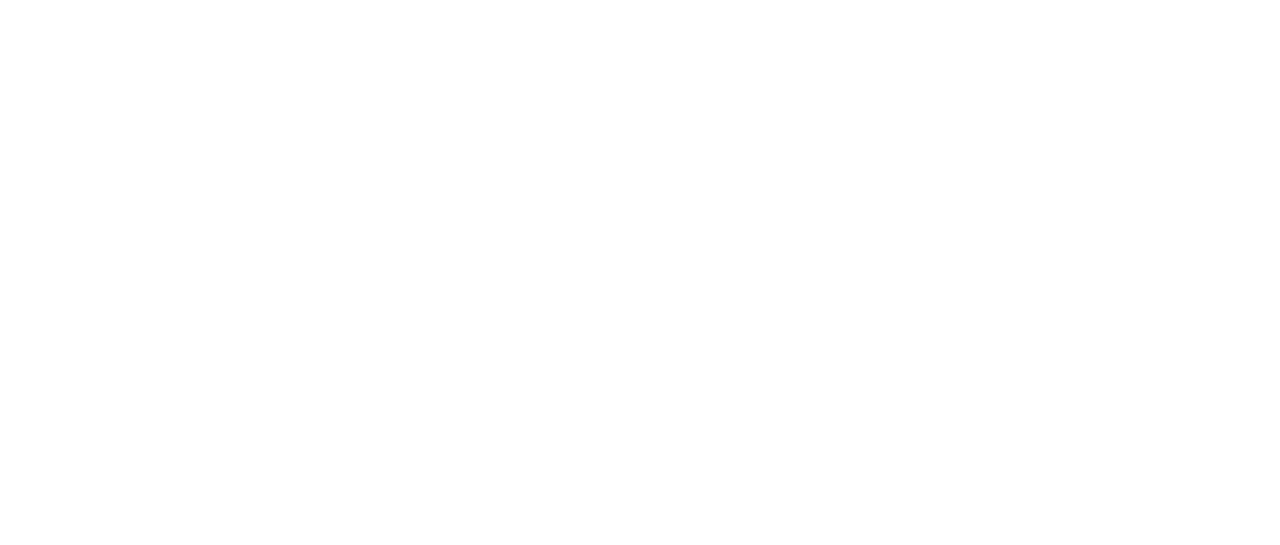
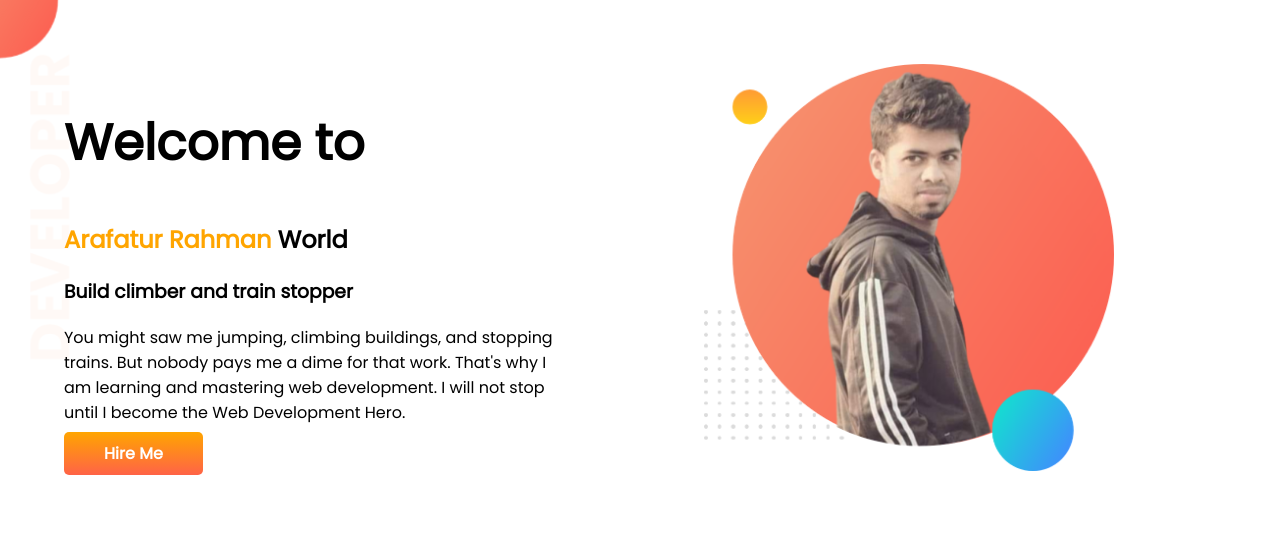
Before and after one commit to arafaturrahman1/developer-protfolio, a plain HTML site: page index.html in a window 1280 px wide. Drawn offline with Linux system fonts and the light colour scheme.

Commit message:
protfolio

```diff
--- a/index.html
+++ b/index.html
@@ -6,11 +6,26 @@
     <meta http-equiv="X-UA-Compatible" content="IE=edge">
     <meta name="viewport" content="width=device-width, initial-scale=1.0">
     <title>Arafatur Rahman protfolio</title>
+    <link rel="preconnect" href="https://fonts.googleapis.com">
+    <link rel="preconnect" href="https://fonts.gstatic.com" crossorigin>
+    <link href="https://fonts.googleapis.com/css2?family=Poppins&display=swap" rel="stylesheet">
     <link rel="stylesheet" href="style.css">
 </head>
 
 <body>
+    <section class="top-banner">
+        <div class="half-width">
+            <h1>Welcome to </h1>
+            <h2><span class="orange">Arafatur Rahman</span> World</h2>
+            <h3>Build climber and train stopper</h3>
+            <p>You might saw me jumping, climbing buildings, and stopping trains. But nobody pays me a dime for that work. That's why I am learning and mastering web development. I will not stop until I become the Web Development Hero.</p>
+            <a class="hire" target="_blank" href="https://www.linkedin.com/in/arafatur-rahman-779152117/">Hire Me</a>
+        </div>
+        <div class="half-width">
+            <img src="images/rayhan.png" alt="">
+        </div>
 
+    </section>
 </body>
 
 </html>
--- a/style.css
+++ b/style.css
@@ -0,0 +1,39 @@
+body {
+    font-family: 'Poppins', sans-serif;
+    margin: 0px;
+}
+
+h1 {
+    font-size: 50px;
+}
+
+.orange {
+    color: orange;
+}
+
+section {
+    display: flex;
+}
+
+.half-width {
+    width: 50%;
+    padding: 5%;
+}
+
+.half-width img {
+    width: 80%;
+}
+
+.hire {
+    text-decoration: none;
+    background-image: linear-gradient(orange, tomato);
+    color: white;
+    font-weight: 700;
+    padding: 10px 40px;
+    border-radius: 5px;
+}
+
+.top-banner {
+    background-image: url(images/top-banner.png);
+    background-repeat: no-repeat;
+}
```
Also changed, not shown: images/dream-bg.png (added), images/exp-bg.png (added), images/my-bg.png (added), images/my-bg2.png (added), images/rayhan.png (added), images/top-banner.png (added).
